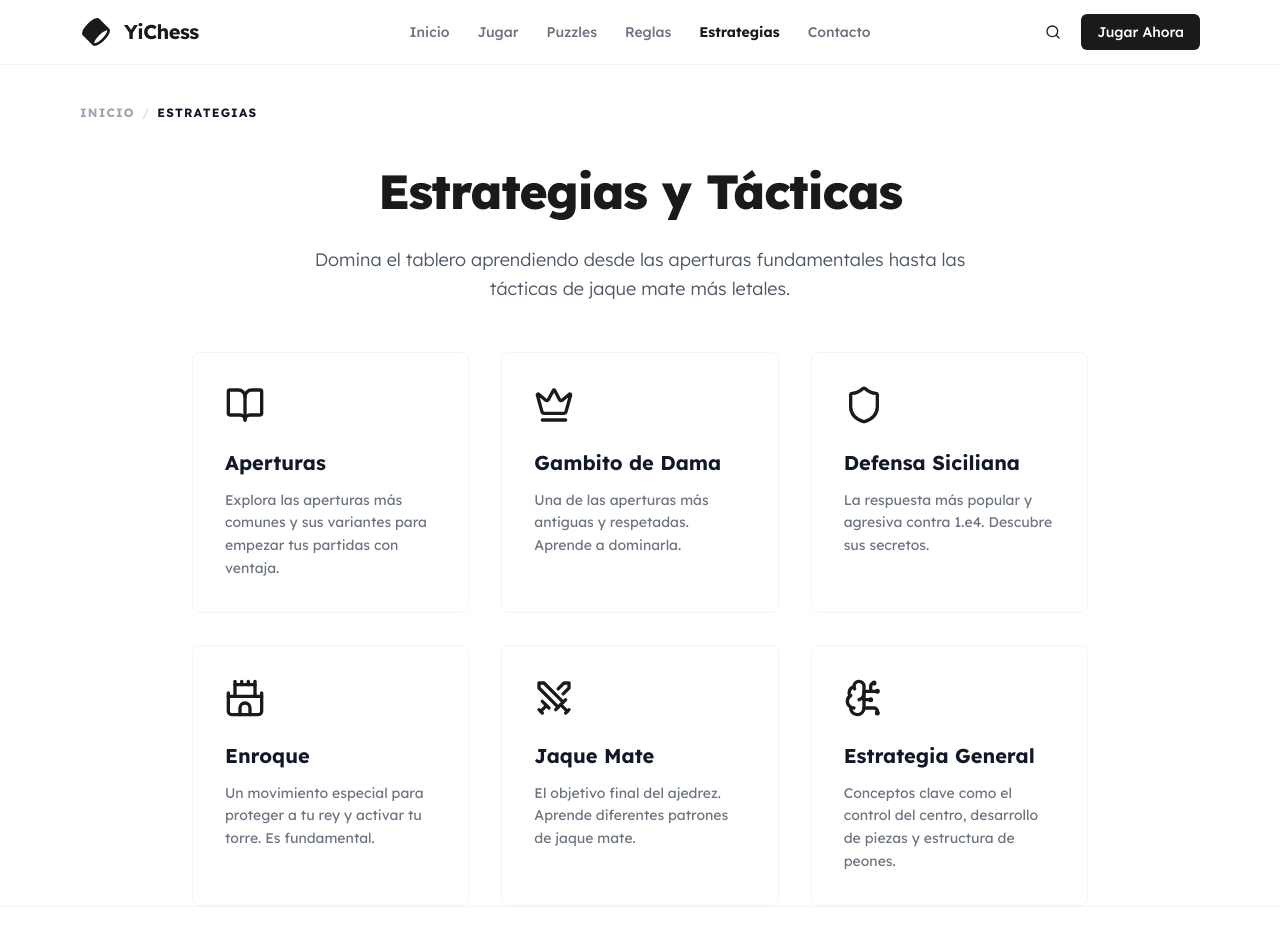
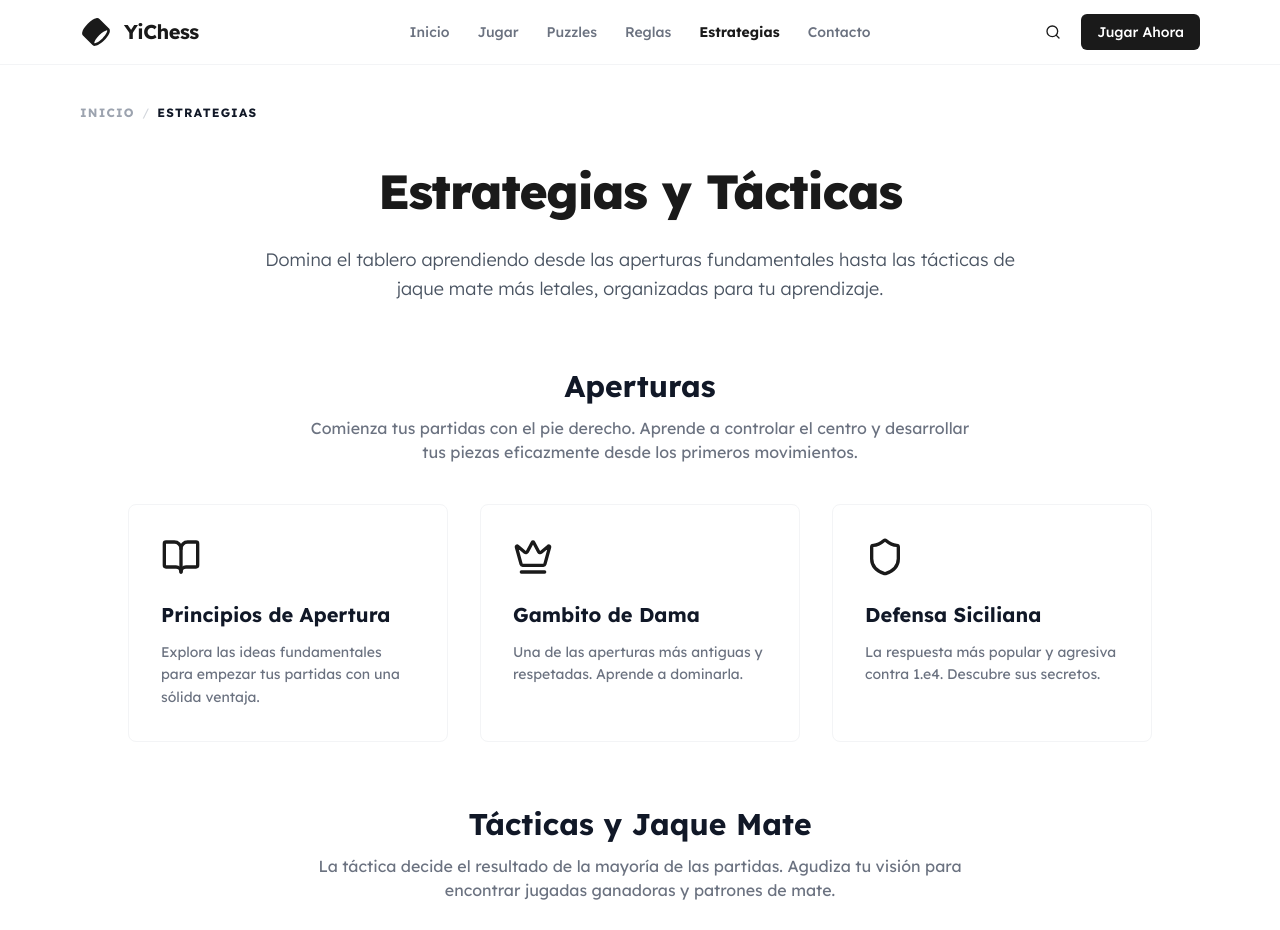
Before and after one commit to yisus17-stack/YiChess, a Next.js app: page /estrategias in a window 1280 px wide. Shown: the top 930 px of the page. Built offline with nearby package versions, Linux system fonts and the light colour scheme.

Commit message:
en estrategias puedes digamos que dividir en secciones como apeturas, ja

```diff
--- a/src/app/estrategias/page.tsx
+++ b/src/app/estrategias/page.tsx
@@ -8,10 +8,14 @@ export const metadata: Metadata = {
   description: 'Descubre estrategias y tácticas de ajedrez, desde aperturas hasta jaque mate.',
 };
 
-const strategies = [
+const strategySections = [
     {
-      name: 'Aperturas',
-      description: 'Explora las aperturas más comunes y sus variantes para empezar tus partidas con ventaja.',
+        title: 'Aperturas',
+        description: 'Comienza tus partidas con el pie derecho. Aprende a controlar el centro y desarrollar tus piezas eficazmente desde los primeros movimientos.',
+        strategies: [
+            {
+              name: 'Principios de Apertura',
+              description: 'Explora las ideas fundamentales para empezar tus partidas con una sólida ventaja.',
               icon: <BookOpen className="size-10 text-primary" />,
               href: '#'
             },
@@ -27,24 +31,38 @@ const strategies = [
               icon: <Shield className="size-10 text-primary" />,
               href: '#'
             },
-    {
-      name: 'Enroque',
-      description: 'Un movimiento especial para proteger a tu rey y activar tu torre. Es fundamental.',
-      icon: <Castle className="size-10 text-primary" />,
-      href: '#'
+        ]
     },
     {
-      name: 'Jaque Mate',
-      description: 'El objetivo final del ajedrez. Aprende diferentes patrones de jaque mate.',
+        title: 'Tácticas y Jaque Mate',
+        description: 'La táctica decide el resultado de la mayoría de las partidas. Agudiza tu visión para encontrar jugadas ganadoras y patrones de mate.',
+        strategies: [
+             {
+                name: 'Patrones de Jaque Mate',
+                description: 'El objetivo final del ajedrez. Aprende diferentes patrones para dar el golpe de gracia.',
                 icon: <Swords className="size-10 text-primary" />,
                 href: '#'
               },
+        ]
+    },
+    {
+        title: 'Estrategia y Planificación',
+        description: 'Piensa a largo plazo. Aprende a crear planes, mejorar la posición de tus piezas y explotar las debilidades del oponente.',
+        strategies: [
             {
                 name: 'Estrategia General',
                 description: 'Conceptos clave como el control del centro, desarrollo de piezas y estructura de peones.',
                 icon: <BrainCircuit className="size-10 text-primary" />,
                 href: '#'
             },
+            {
+                name: 'Enroque',
+                description: 'Un movimiento especial para proteger a tu rey y activar tu torre. Es fundamental para la seguridad y la coordinación.',
+                icon: <Castle className="size-10 text-primary" />,
+                href: '#'
+            },
+        ]
+    }
 ];
 
 
@@ -52,16 +70,23 @@ export default function StrategiesPage() {
   return (
     <div className="max-w-[1200px] w-full px-10">
       <AppBreadcrumb />
-      <div className='max-w-4xl mx-auto'>
-        <header className="text-center mb-12">
+      <div className='max-w-5xl mx-auto'>
+        <header className="text-center mb-16">
             <h1 className="text-[#1a1a1a] dark:text-white text-5xl font-extrabold leading-tight tracking-tight mb-6">Estrategias y Tácticas</h1>
-            <p className="text-gray-600 dark:text-gray-400 text-lg font-light leading-relaxed max-w-2xl mx-auto">
-                Domina el tablero aprendiendo desde las aperturas fundamentales hasta las tácticas de jaque mate más letales.
+            <p className="text-gray-600 dark:text-gray-400 text-lg font-light leading-relaxed max-w-3xl mx-auto">
+                Domina el tablero aprendiendo desde las aperturas fundamentales hasta las tácticas de jaque mate más letales, organizadas para tu aprendizaje.
             </p>
         </header>
 
+        <div className="space-y-16">
+          {strategySections.map((section) => (
+            <section key={section.title}>
+              <div className="text-center mb-10 max-w-2xl mx-auto">
+                <h2 className="text-3xl font-bold text-gray-900 dark:text-white mb-3">{section.title}</h2>
+                <p className="text-gray-500 dark:text-muted-foreground">{section.description}</p>
+              </div>
               <div className="grid grid-cols-1 md:grid-cols-2 lg:grid-cols-3 gap-8">
-          {strategies.map((strategy) => (
+                {section.strategies.map((strategy) => (
                   <Link href={strategy.href} key={strategy.name}>
                     <div className="group bg-white dark:bg-card border border-gray-100 dark:border-border rounded-xl p-8 h-full transition-all duration-300 hover:shadow-2xl hover:-translate-y-2">
                       <div className="mb-6">
@@ -73,6 +98,9 @@ export default function StrategiesPage() {
                   </Link>
                 ))}
               </div>
+            </section>
+          ))}
+        </div>
       </div>
     </div>
   );
--- a/src/components/layout/header.tsx
+++ b/src/components/layout/header.tsx
@@ -35,12 +35,12 @@ function SearchDialog() {
     { title: 'Estrategias', path: '/estrategias', description: 'Descubre estrategias, aperturas y tácticas para mejorar tu juego y ganar más partidas.', keywords: 'tácticas aperturas mates' },
     { title: 'Contacto', path: '/contacto', description: 'Envíanos tus sugerencias, preguntas o comentarios sobre YiChess.', keywords: 'email mensaje' },
     // Estrategias individuales
-    { title: 'Aperturas', path: '/estrategias', description: 'Explora las aperturas más comunes y sus variantes para empezar tus partidas con ventaja.', keywords: 'estrategia' },
+    { title: 'Principios de Apertura', path: '/estrategias', description: 'Explora las ideas fundamentales para empezar tus partidas con una sólida ventaja.', keywords: 'estrategia apertura' },
     { title: 'Gambito de Dama', path: '/estrategias', description: 'Una de las aperturas más antiguas y respetadas. Aprende a dominarla.', keywords: 'estrategia apertura' },
     { title: 'Defensa Siciliana', path: '/estrategias', description: 'La respuesta más popular y agresiva contra 1.e4. Descubre sus secretos.', keywords: 'estrategia apertura defensa' },
-    { title: 'Enroque', path: '/estrategias', description: 'Un movimiento especial para proteger a tu rey y activar tu torre. Es fundamental.', keywords: 'estrategia movimiento especial rey torre' },
-    { title: 'Jaque Mate', path: '/estrategias', description: 'El objetivo final del ajedrez. Aprende diferentes patrones de jaque mate.', keywords: 'estrategia táctica fin de juego' },
+    { title: 'Patrones de Jaque Mate', path: '/estrategias', description: 'El objetivo final del ajedrez. Aprende diferentes patrones para dar el golpe de gracia.', keywords: 'estrategia táctica fin de juego' },
     { title: 'Estrategia General', path: '/estrategias', description: 'Conceptos clave como el control del centro, desarrollo de piezas y estructura de peones.', keywords: 'estrategia conceptos' },
+    { title: 'Enroque', path: '/estrategias', description: 'Un movimiento especial para proteger a tu rey y activar tu torre. Es fundamental para la seguridad y la coordinación.', keywords: 'estrategia movimiento especial rey torre seguridad' },
   ];
 
   React.useEffect(() => {
```
Lines whose indentation alone changed are shown as unchanged.
